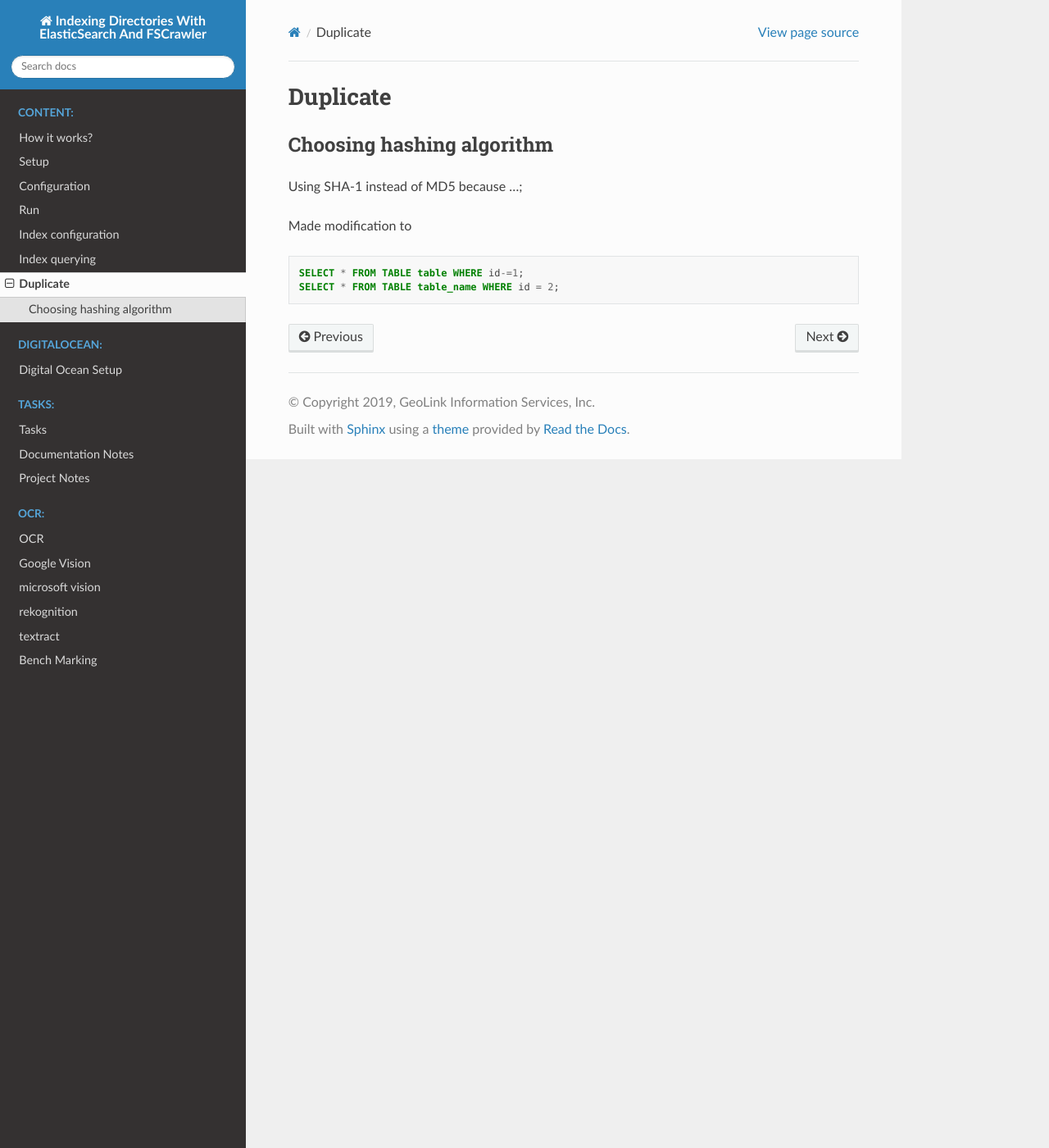
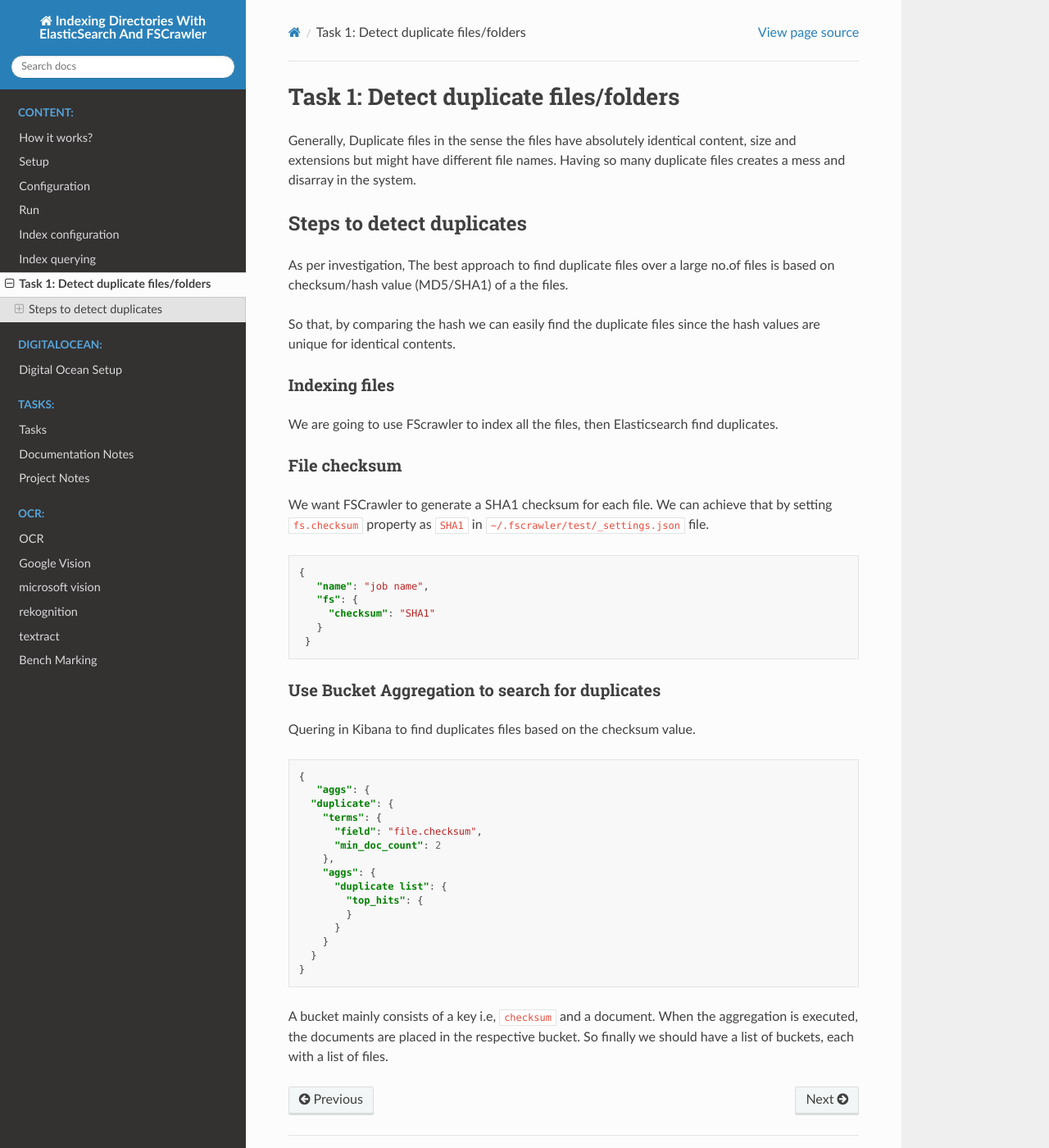
Before and after one commit to thumatiramesh/wellrecordarchiver-softsuave, a Sphinx documentation site: the page built from documentation/duplicate/index.rst, in a window 1280 px wide and 1400 px high. Shown: the whole window at 82% size. Built offline with Sphinx 7.4.7 and the Read the Docs theme 2.0.0, drawn with Linux system fonts in a browser that asks for light colours.

Commit message:
Documentation for Ability to detect duplicate files/folders

```diff
--- a/documentation/duplicate/index.rst
+++ b/documentation/duplicate/index.rst
@@ -1,21 +1,62 @@
-=========
-Duplicate
-=========
+======================================
+Task 1: Detect duplicate files/folders
+======================================
+
+Generally, Duplicate files in the sense the files have absolutely identical content, size and extensions but might have different file names. Having so many duplicate files creates a mess and disarray in the system.
 
 
+Steps to detect duplicates
+~~~~~~~~~~~~~~~~~~~~~~~~~~
+
+As per investigation, The best approach to find duplicate files over a large no.of files is based on checksum/hash value (MD5/SHA1) of a the files.
+
+So that, by comparing the hash we can easily find the duplicate files since the hash values are unique for identical contents.
 
 
-Choosing hashing algorithm
---------------------------
+Indexing files
+--------------
 
-Using SHA-1 instead of MD5 because ...;
+We are going to use FScrawler to index all the files, then Elasticsearch find duplicates.
 
 
+File checksum
+-------------
 
-Made modification to
+We want FSCrawler to generate a SHA1 checksum for each file. We can achieve that by setting ``fs.checksum`` property as ``SHA1`` in  ``~/.fscrawler/test/_settings.json`` file.
+
+.. code:: json
+
+  {
+     "name": "job name",
+     "fs": {
+       "checksum": "SHA1"
+     }
+   }
 
 
-.. code-block:: sql
+Use Bucket Aggregation to search for duplicates
+-----------------------------------------------
 
-    SELECT * FROM TABLE table WHERE id-=1;
-    SELECT * FROM TABLE table_name WHERE id = 2;
+Quering in Kibana to find duplicates files based on the checksum value.
+
+
+.. code:: json
+
+  {
+     "aggs": {
+    "duplicate": {
+      "terms": {
+        "field": "file.checksum",
+        "min_doc_count": 2
+      },
+      "aggs": {
+        "duplicate list": {
+          "top_hits": {
+          }
+        }
+      }
+    }
+  }
+
+
+A bucket mainly consists of a key i.e, ``checksum`` and a document. When the aggregation is executed, the documents are placed in the respective bucket. So finally we should have a list of buckets, each with a list of files.
```
